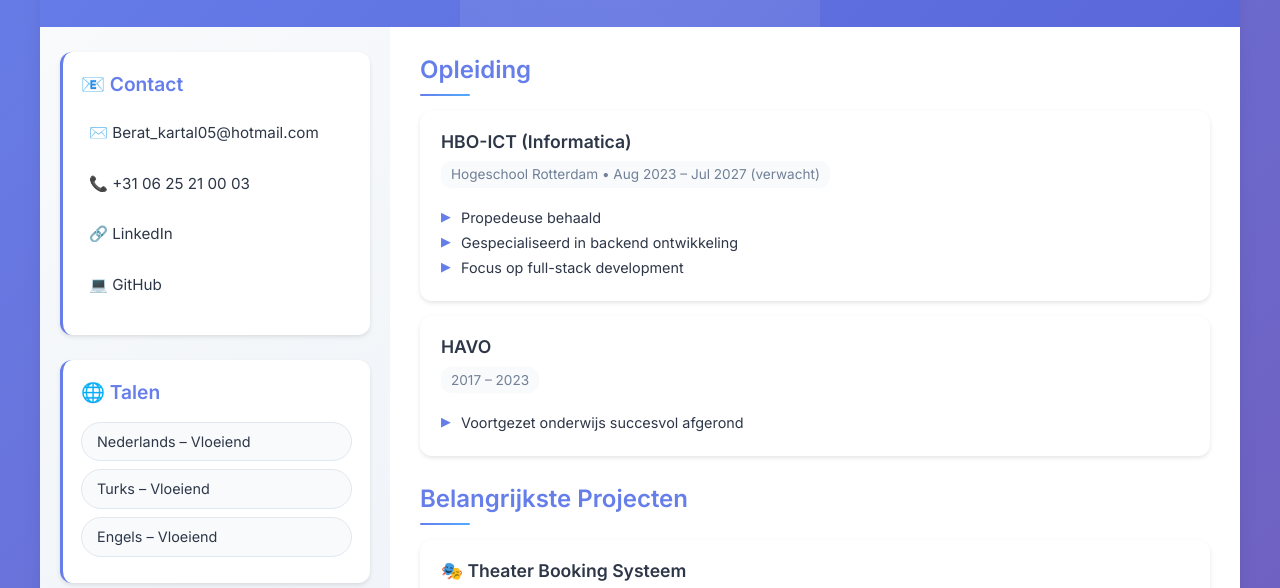
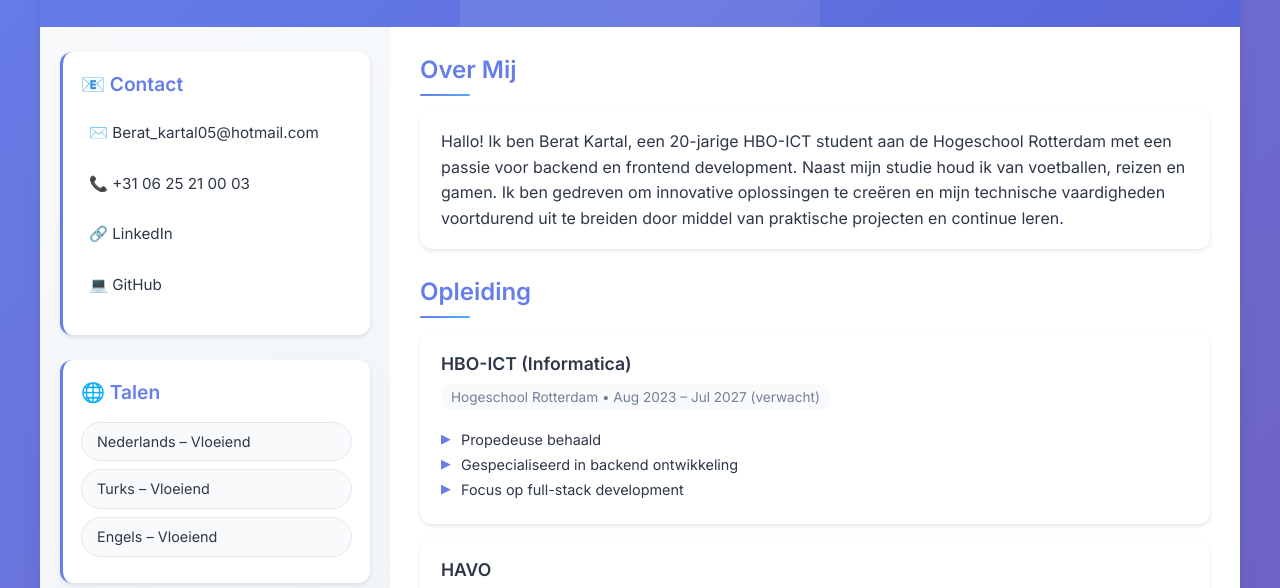
Before and after one commit to Beratoshh/berat-kartal-cv, a plain HTML site: page dutch.html in a window 1280 px wide. Shown: the part 173-761 px from the top of the page. Drawn offline with Linux system fonts and the light colour scheme.

Commit message:
Add "About Me" section to Dutch and English CVs

```diff
--- a/dutch.html
+++ b/dutch.html
@@ -662,6 +662,15 @@
     </aside>
     <main>
       <section>
+        <h2>Over Mij</h2>
+        <div class="item">
+          <p style="font-size: 1rem; line-height: 1.6; color: var(--dark-text); margin: 0;">
+            Hallo! Ik ben Berat Kartal, een 20-jarige HBO-ICT student aan de Hogeschool Rotterdam met een passie voor backend en frontend development. Naast mijn studie houd ik van voetballen, reizen en gamen. Ik ben gedreven om innovative oplossingen te creëren en mijn technische vaardigheden voortdurend uit te breiden door middel van praktische projecten en continue leren.
+          </p>
+        </div>
+      </section>
+
+      <section>
         <h2>Opleiding</h2>
         <div class="item">
           <h3>HBO-ICT (Informatica)</h3>
```
Also changed, not shown: english.html (+9 -0 lines).
